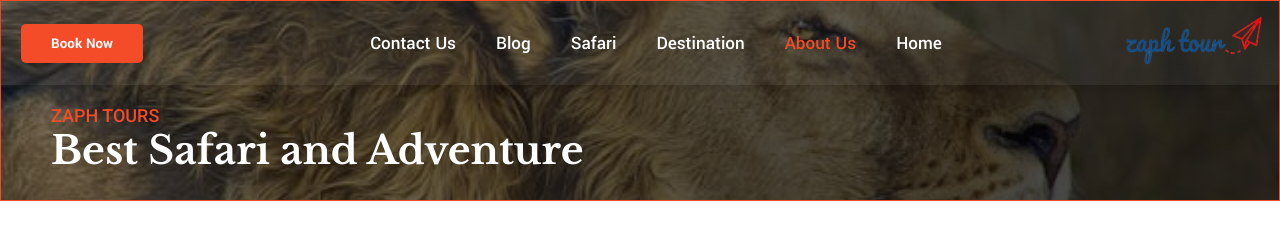
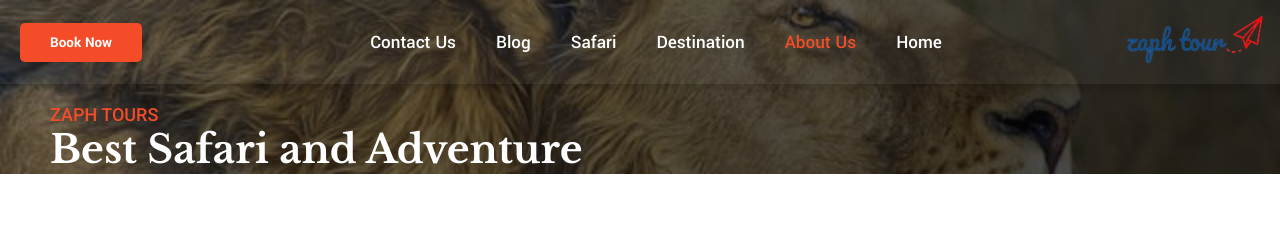
Before and after one commit to Pascal-Juma/Zaph-Tour-Safari-Website, a React (Vite) app: page /aboutus in a window 1280 px wide. Shown: the top 251 px of the page. Built offline with nearby package versions, Linux system fonts and the light colour scheme.

Commit message:
Modify: Removed borders in the About Us page

```diff
--- a/src/assets/pages/AboutUs/AboutUs.css
+++ b/src/assets/pages/AboutUs/AboutUs.css
@@ -1,10 +1,9 @@
 .aboutus-headings{
-    border: var(--border);
     background-image: linear-gradient(to right, rgba(5, 5, 5, .4), rgba(5, 5, 5, .8)), url(../../images/King.jpg);
     background-position: center;
     background-size: cover;
 }
 .aboutus-intro{
     margin-left: 5rem;
-    margin-top:2rem;
+    margin-top: 2rem;
 }
```
